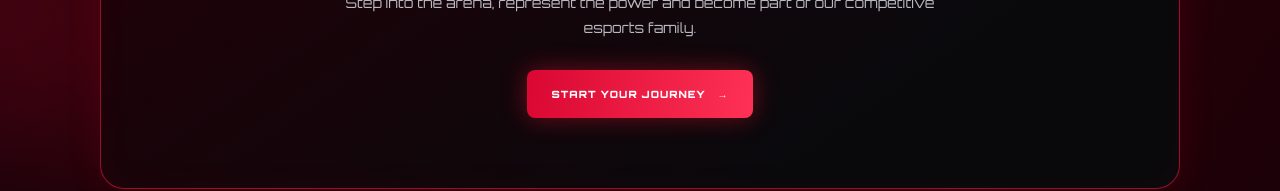
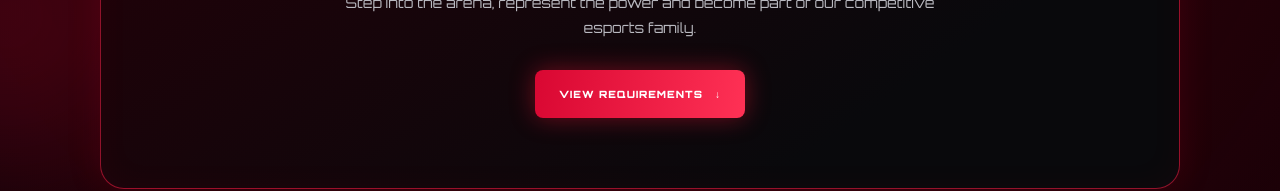
Before and after one commit to SIHAB360/over-power-esports, a Next.js app: page /join-team in a window 1280 px wide. Shown: the part 299-490 px from the top of the page. Built offline with nearby package versions, Linux system fonts and the light colour scheme.

Commit message:
Update page.js

```diff
--- a/app/join-team/page.js
+++ b/app/join-team/page.js
@@ -72,8 +72,8 @@ export default function JoinTeamPage() {
             competitive esports family.
           </p>
 
-          <a href="/register" className="main-button">
-            START YOUR JOURNEY <span>→</span>
+          <a href="#team-information" className="main-button">
+            VIEW REQUIREMENTS <span>↓</span>
           </a>
         </section>
 
@@ -90,7 +90,7 @@ export default function JoinTeamPage() {
           </div>
         </section>
 
-        <section className="content-section">
+        <section id="team-information" className="content-section">
           <div className="section-heading">
             <span>01</span>
 
```
